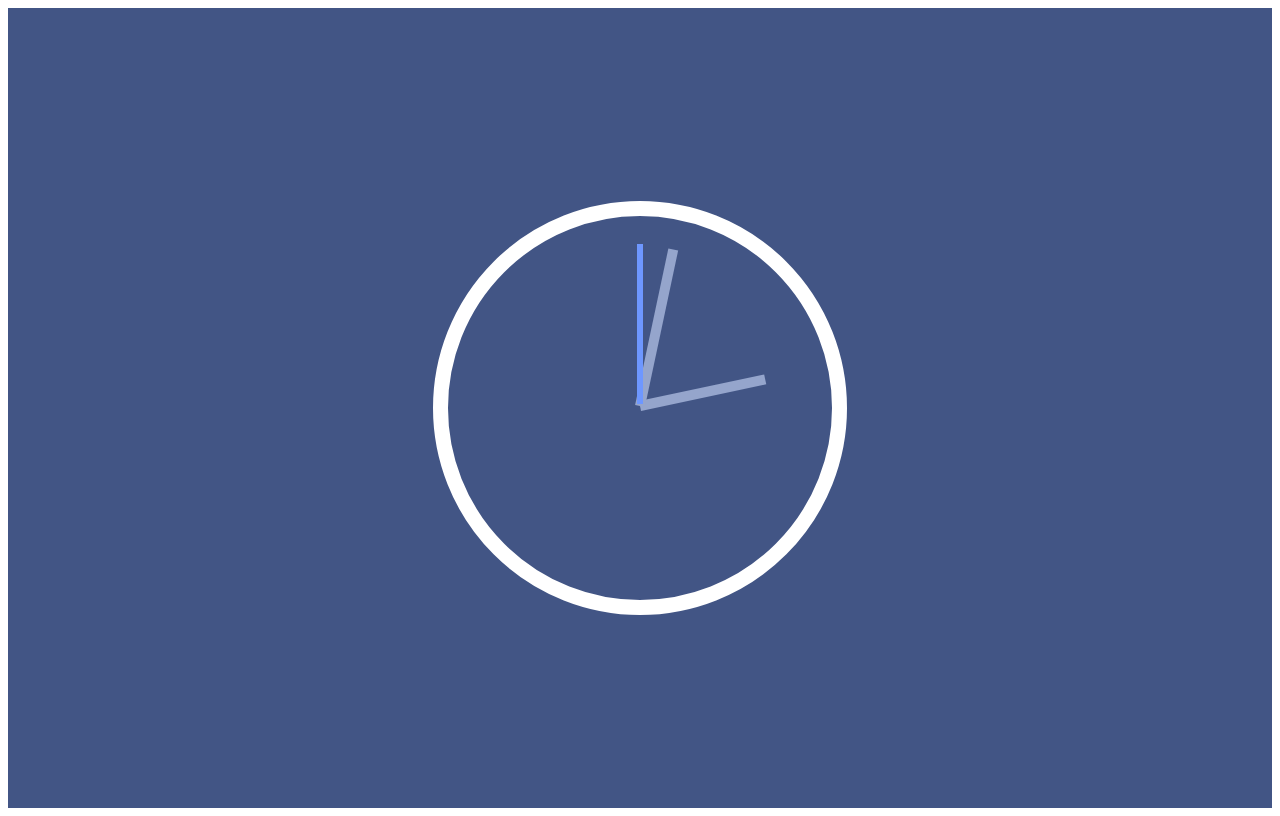
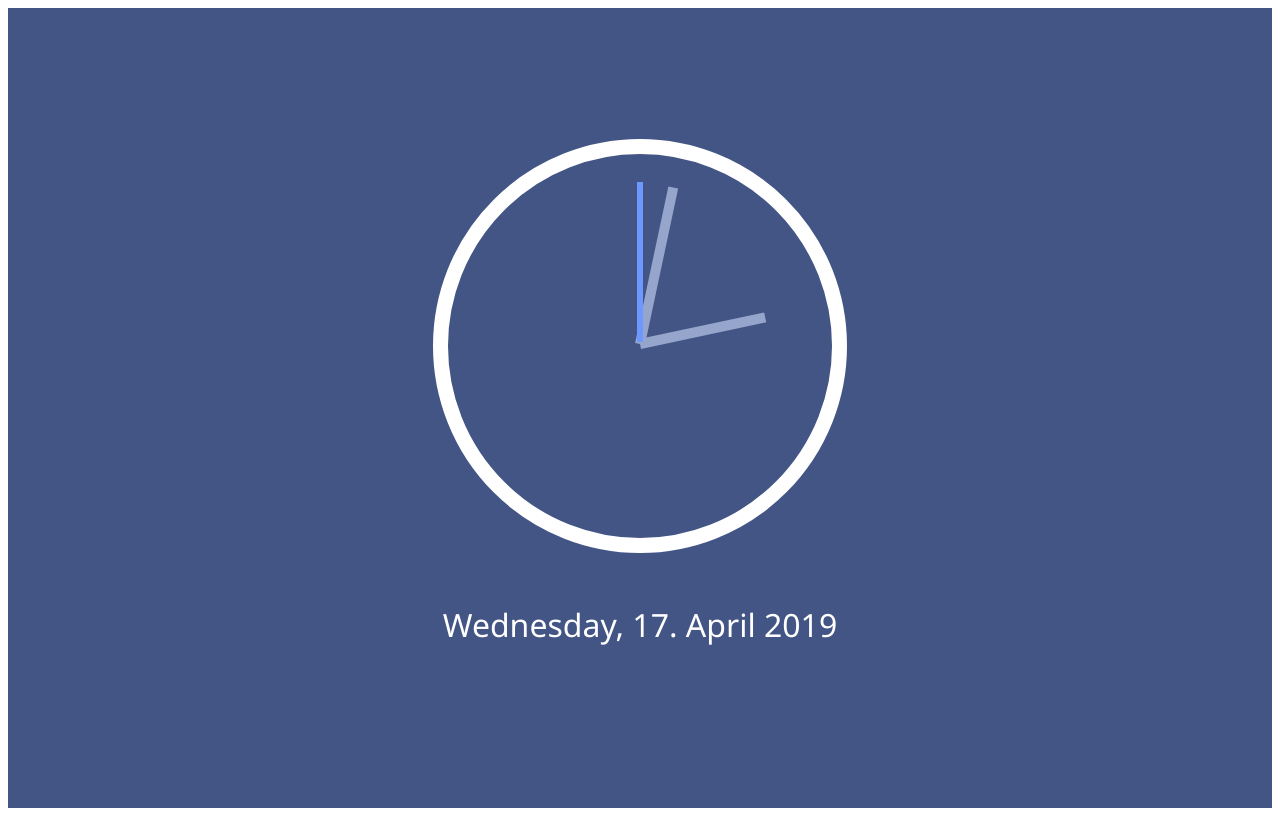
Before and after one commit to JBrosterhues/JavaScript30-02_JS_and_CSS_Clock, a plain HTML site: page index.html in a window 1280 px wide. Drawn offline with Linux system fonts and the light colour scheme.

Commit message:
Added weekday and date information.

```diff
--- a/index.html
+++ b/index.html
@@ -14,6 +14,7 @@
                     <div id="second-hand" class="hand"></div>
                 </div>
             </div>
+            <p id="date-text"></p>
         </main>
         <script src="main.js"></script>
     </body>
--- a/main.js
+++ b/main.js
@@ -1,8 +1,45 @@
 function moveHands() {
+    let weekdayArr = [
+        'Sunday',
+        'Monday',
+        'Tuesday',
+        'Wednesday',
+        'Thursday',
+        'Friday',
+        'Saturday',
+    ];
+    let monthArr = [
+        'January',
+        'February',
+        'March',
+        'April',
+        'May',
+        'June',
+        'July',
+        'August',
+        'September',
+        'October',
+        'November',
+        'December',
+    ];
     let hourHand = document.getElementById('hour-hand');
     let minuteHand = document.getElementById('minute-hand');
     let secondHand = document.getElementById('second-hand');
     let currDate = new Date();
+    let currYear = currDate.getFullYear();
+    let currMonth = currDate.getMonth();
+    let currDay = currDate.getDate();
+    let currWeekday = currDate.getDay();
+    let dateText =
+        weekdayArr[currWeekday] +
+        ', ' +
+        currDay +
+        '. ' +
+        monthArr[currMonth] +
+        ' ' +
+        currYear;
+    let dateElement = document.getElementById('date-text');
+    dateElement.innerHTML = dateText;
     let currHour = currDate.getHours();
     let currMinute = currDate.getMinutes();
     let currSecond = currDate.getSeconds();
--- a/style.css
+++ b/style.css
@@ -1,3 +1,6 @@
+body {
+    font-family: 'Segoe UI', Tahoma, Geneva, Verdana, sans-serif;
+}
 main {
     background: #425585;
     display: flex;
@@ -41,3 +44,8 @@ main {
     background: #6e97ff;
     height: 6px;
 }
+#date-text {
+    color: white;
+    font-size: 2em;
+    margin-top: 50px;
+}
```
